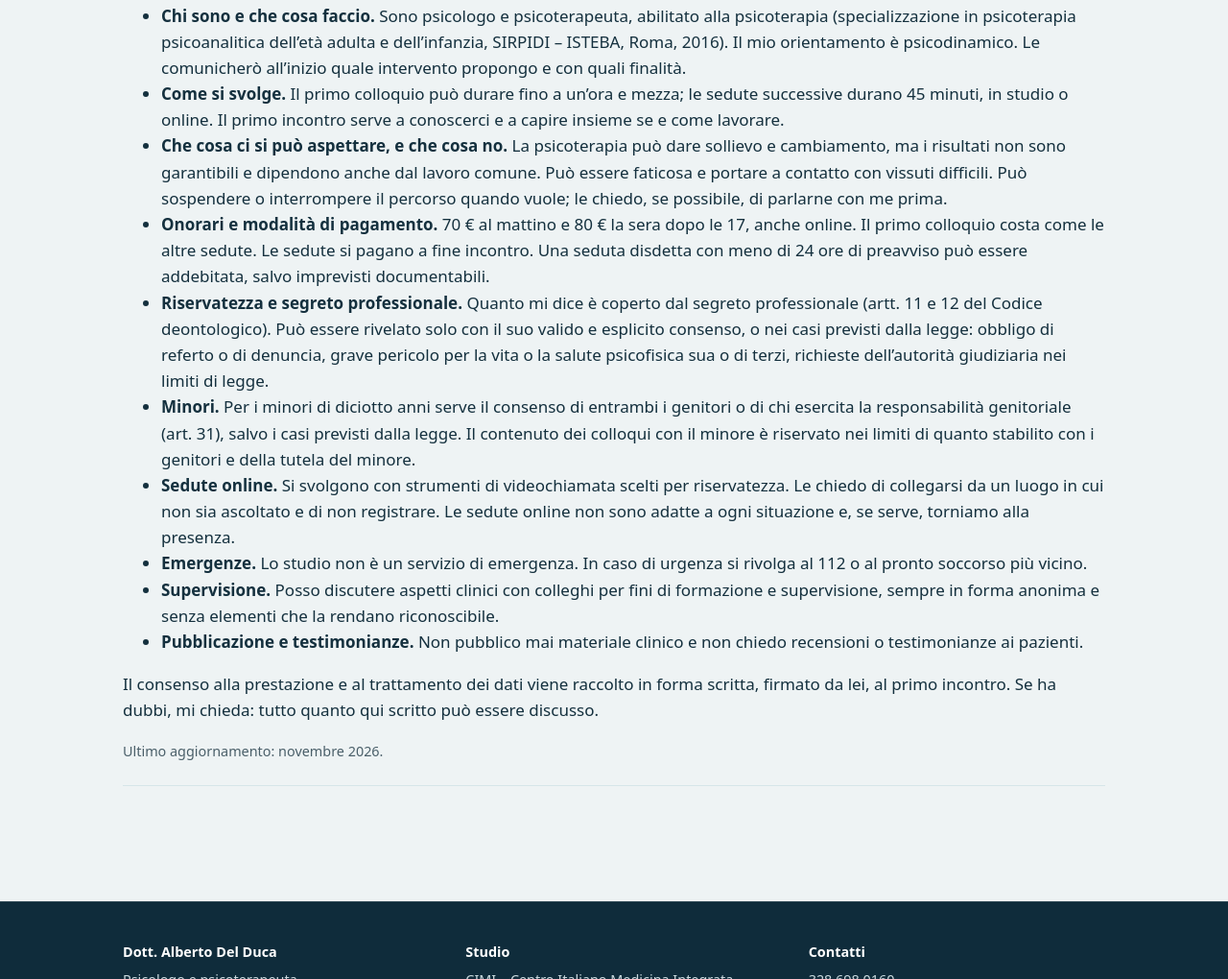
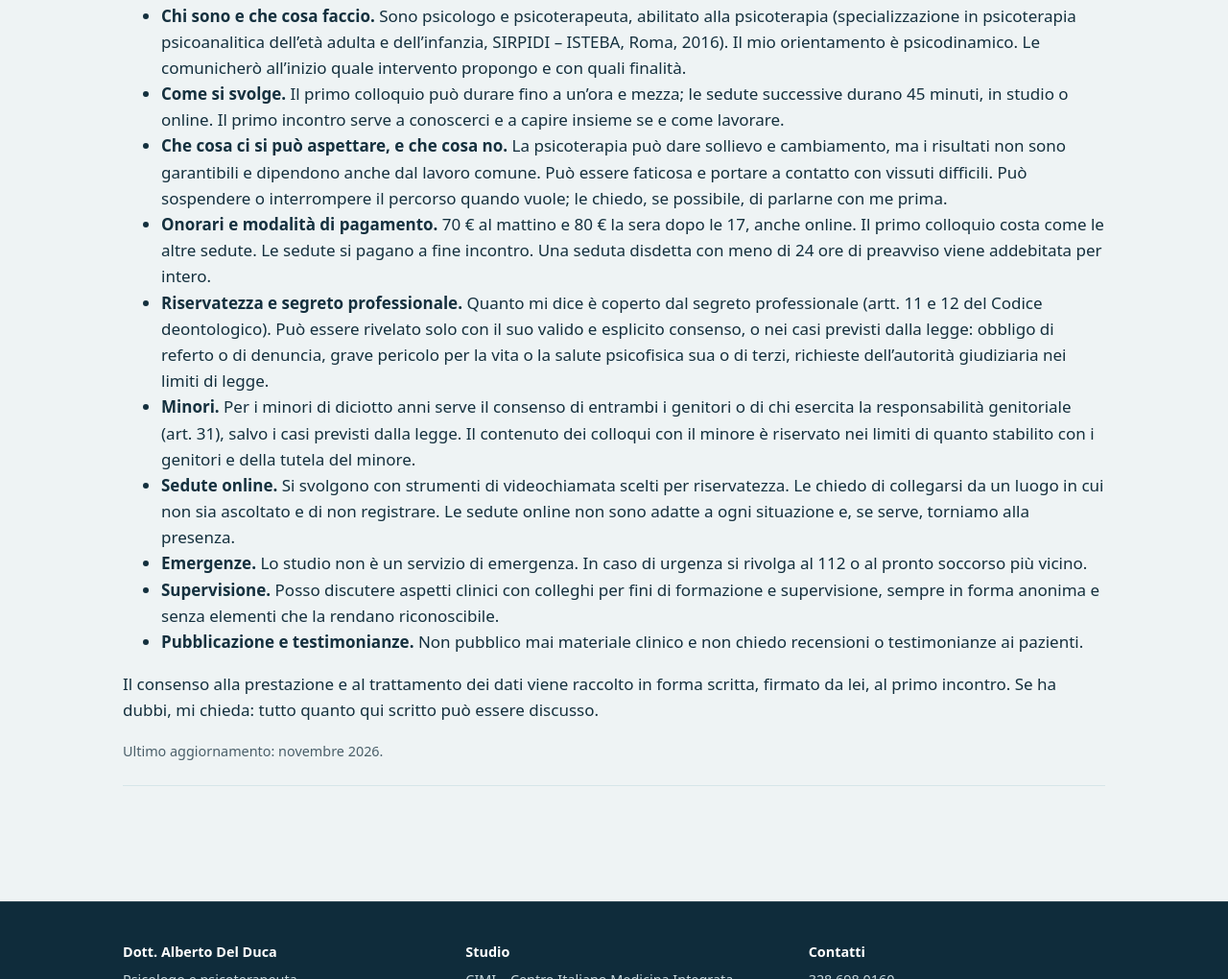
Before and after one commit to albertodelduca/albertodelduca.it., a plain HTML site: page informativa-privacy.html in a window 1280 px wide. Shown: the part 2139-3159 px from the top of the page at 96% size. Drawn offline with Linux system fonts and the light colour scheme.

Commit message:
Privacy: disdetta con meno di 24 ore sempre addebitata
Co-Authored-By: Claude Sonnet 5.5 <noreply@anthropic.com>
Claude-Session: https://claude.ai/code/session_017fxdPuEaTj1bzgDhcZWAch

```diff
--- a/informativa-privacy.html
+++ b/informativa-privacy.html
@@ -63,7 +63,7 @@
       <li><strong>Chi sono e che cosa faccio.</strong> Sono psicologo e psicoterapeuta, abilitato alla psicoterapia (specializzazione in psicoterapia psicoanalitica dell’età adulta e dell’infanzia, SIRPIDI – ISTEBA, Roma, 2016). Il mio orientamento è psicodinamico. Le comunicherò all’inizio quale intervento propongo e con quali finalità.</li>
       <li><strong>Come si svolge.</strong> Il primo colloquio può durare fino a un’ora e mezza; le sedute successive durano 45 minuti, in studio o online. Il primo incontro serve a conoscerci e a capire insieme se e come lavorare.</li>
       <li><strong>Che cosa ci si può aspettare, e che cosa no.</strong> La psicoterapia può dare sollievo e cambiamento, ma i risultati non sono garantibili e dipendono anche dal lavoro comune. Può essere faticosa e portare a contatto con vissuti difficili. Può sospendere o interrompere il percorso quando vuole; le chiedo, se possibile, di parlarne con me prima.</li>
-      <li><strong>Onorari e modalità di pagamento.</strong> 70 € al mattino e 80 € la sera dopo le 17, anche online. Il primo colloquio costa come le altre sedute. Le sedute si pagano a fine incontro. Una seduta disdetta con meno di 24 ore di preavviso può essere addebitata, salvo imprevisti documentabili.</li>
+      <li><strong>Onorari e modalità di pagamento.</strong> 70 € al mattino e 80 € la sera dopo le 17, anche online. Il primo colloquio costa come le altre sedute. Le sedute si pagano a fine incontro. Una seduta disdetta con meno di 24 ore di preavviso viene addebitata per intero.</li>
       <li><strong>Riservatezza e segreto professionale.</strong> Quanto mi dice è coperto dal segreto professionale (artt. 11 e 12 del Codice deontologico). Può essere rivelato solo con il suo valido e esplicito consenso, o nei casi previsti dalla legge: obbligo di referto o di denuncia, grave pericolo per la vita o la salute psicofisica sua o di terzi, richieste dell’autorità giudiziaria nei limiti di legge.</li>
       <li><strong>Minori.</strong> Per i minori di diciotto anni serve il consenso di entrambi i genitori o di chi esercita la responsabilità genitoriale (art. 31), salvo i casi previsti dalla legge. Il contenuto dei colloqui con il minore è riservato nei limiti di quanto stabilito con i genitori e della tutela del minore.</li>
       <li><strong>Sedute online.</strong> Si svolgono con strumenti di videochiamata scelti per riservatezza. Le chiedo di collegarsi da un luogo in cui non sia ascoltato e di non registrare. Le sedute online non sono adatte a ogni situazione e, se serve, torniamo alla presenza.</li>
```
